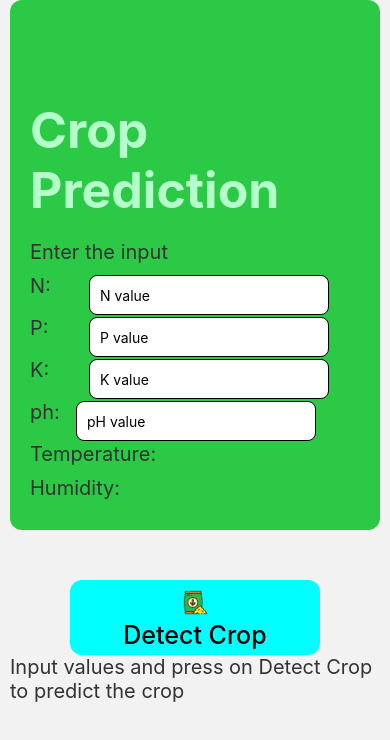
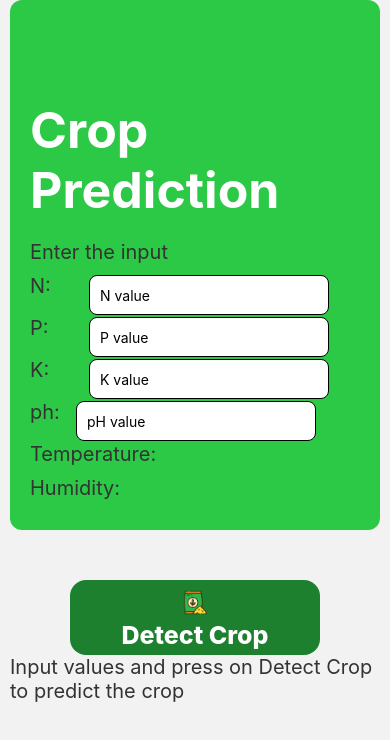
Before and after one commit to Tractonite/crop-prediction-and-irrigation, a React Native app: screen /CropPredictions in a window 390 px wide. Shown: the top 740 px of the page. Built offline with nearby package versions, Linux system fonts and the light colour scheme.

Commit message:
NextButton text color added

```diff
--- a/components/NextButton.js
+++ b/components/NextButton.js
@@ -24,6 +24,8 @@ export default function NextButton({
   height = 75,
   fontSize = 25,
   title,
+  textColor,
+  boldNumber,
   test,
   center = true,
   backgroundColor = "#F1F2EC",
@@ -49,6 +51,10 @@ export default function NextButton({
       width: 25,
       resizeMode: 'stretch',
     },
+    textStyle: {
+      fontSize,
+      color: textColor, // Set text color
+    },
   });
   return (
     <TouchableOpacity
@@ -57,7 +63,7 @@ export default function NextButton({
       onPress={(e) => onPress(e)}
     >
       <Image source={test == 1 ? crop_pre.image : ferti_pre.image} style={styles.buttonImageIconStyle} />
-      <Text style={{ fontSize, fontWeight: 500 }}>{title}</Text>
+      <Text style={{ color: textColor,fontSize, fontWeight: boldNumber }}>{title}</Text>
     </TouchableOpacity>
   );
 }
--- a/screens/CropPrediction.js
+++ b/screens/CropPrediction.js
@@ -126,10 +126,10 @@ export default function CropPrediction() {
         //<ImageBackground source={require('../background.jpg')} style={styles.background}>
         <View style={styles.outerbox}>
             <View style={styles.midbox}>
-                <Text style={{ fontSize: 50, color: '#b5ffcb', fontWeight: 'bold' , marginBottom: 20 }}>Crop Prediction</Text>
+                <Text style={{ fontSize: 50, color: 'white', fontWeight: 'bold', marginBottom: 20 }}>Crop Prediction</Text>
                 <Text style={styles.text}>Enter the input</Text>
                 <View style={styles.innerbox}>
-                    <Text style={styles.text}>N:{}{"\t\t\t"+n}</Text>
+                    <Text style={styles.text}>N:{ }{"\t\t\t" + n}</Text>
                     <TextInput
                         onChangeText={setN}
                         style={styles.input}
@@ -137,7 +137,7 @@ export default function CropPrediction() {
                     />
                 </View>
                 <View style={styles.innerbox}>
-                    <Text style={styles.text}>P: {"\t\t\t"+p}</Text>
+                    <Text style={styles.text}>P: {"\t\t\t" + p}</Text>
                     <TextInput
                         onChangeText={setP}
                         style={styles.input}
@@ -145,7 +145,7 @@ export default function CropPrediction() {
                     />
                 </View>
                 <View style={styles.innerbox}>
-                    <Text style={styles.text}>K: {"\t\t\t"+k}</Text>
+                    <Text style={styles.text}>K: {"\t\t\t" + k}</Text>
                     <TextInput
                         onChangeText={setK}
                         style={styles.input}
@@ -153,22 +153,23 @@ export default function CropPrediction() {
                     />
                 </View>
                 <View style={styles.innerbox}>
-                    <Text style={styles.text}>ph: {"\t"+ph}</Text>
+                    <Text style={styles.text}>ph: {"\t" + ph}</Text>
                     <TextInput
                         onChangeText={setPH}
                         style={styles.input}
                         placeholder='pH value'
                     />
                 </View>
-                <Text style={styles.text}>Temperature: {"\t\t\t"+temp}</Text>
-                <Text style={styles.text}>Humidity: {"\t\t\t"+hum}</Text>
+                <Text style={styles.text}>Temperature: {"\t\t\t" + temp}</Text>
+                <Text style={styles.text}>Humidity: {"\t\t\t" + hum}</Text>
             </View>
 
 
             <View style={styles.predictionArea}>
                 <NextButton
-                    style={styles.buttonText}
-                    backgroundColor='cyan'
+                    backgroundColor='#1d802e'
+                    textColor="white"
+                    boldNumber="800"
                     title='Detect Crop'
                     onPress={apiCall} />
                 <Text style={styles.text}>{crop}</Text>
```
